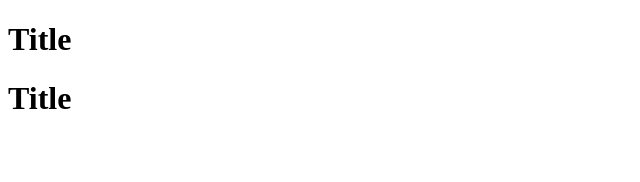
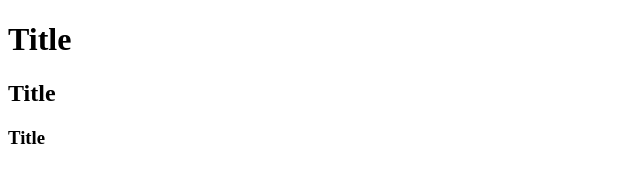
Before and after one commit to syurahbil06/demo-repo, a plain HTML site: page index.html in a window 1280 px wide. Shown: the whole page, without its empty margins (0-640 px from the left). Drawn offline with Linux system fonts and the light colour scheme.

Commit message:
Some new stuff

```diff
--- a/index.html
+++ b/index.html
@@ -8,6 +8,7 @@
 </head>
 <body>
     <h1>Title</h1>
-    <h1>Title</h1>
+    <h2>Title</h2>
+    <h3>Title</h3>
 </body>
 </html>
```
Also changed, not shown: README.md.
